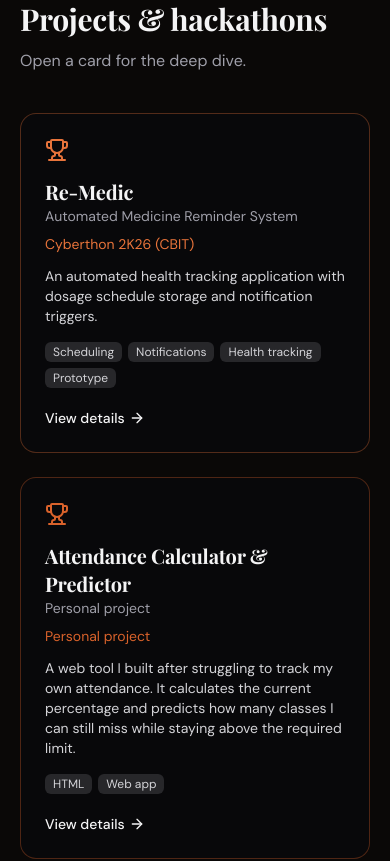
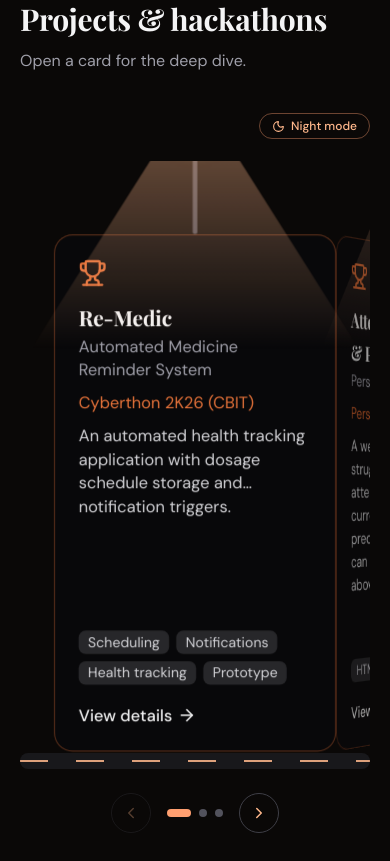
Before and after one commit to bitavaram2006-abhi/AbhinavSai-Portfolio, a React (Vite) app: page / in a window 390 px wide. Shown: the part 5400-6261 px from the top of the page. Built offline with nearby package versions, Linux system fonts and the light colour scheme.

Commit message:
Circular roller carousel

```diff
--- a/src/Portfolio.jsx
+++ b/src/Portfolio.jsx
@@ -7,7 +7,7 @@ import {
   Menu, X, Mail, Phone, MapPin, Copy, Check, Send, ChevronDown, Award, Trophy,
   Smartphone, Globe, Cloud, Wrench, Sparkles, Briefcase, GraduationCap, Code2,
   ArrowRight, Layers, ShieldCheck, AlertCircle, Languages, FileText, ExternalLink, Download,
-  Sun, Moon
+  Sun, Moon, ChevronLeft, ChevronRight
 } from "lucide-react";
 
 /* ----------------------------- DATA ----------------------------- */
@@ -643,6 +643,184 @@ function ProjectDetails({ p, onClose }) {
   );
 }
 
+// Text shown in the top-right corner of the projects area. Change it to whatever you like.
+const MODE_TAG = { dark: "Night mode", light: "Light mode" };
+
+function useIsDark() {
+  const [dark, setDark] = useState(() => document.documentElement.dataset.theme !== "light");
+  useEffect(() => {
+    const el = document.documentElement;
+    const read = () => setDark(el.dataset.theme !== "light");
+    read();
+    const mo = new MutationObserver(read);
+    mo.observe(el, { attributes: true, attributeFilter: ["data-theme"] });
+    return () => mo.disconnect();
+  }, []);
+  return dark;
+}
+
+function useNarrow(q = 640) {
+  const [narrow, setNarrow] = useState(() => window.innerWidth < q);
+  useEffect(() => {
+    const m = window.matchMedia(`(max-width: ${q}px)`);
+    const on = () => setNarrow(m.matches);
+    on();
+    m.addEventListener("change", on);
+    return () => m.removeEventListener("change", on);
+  }, [q]);
+  return narrow;
+}
+
+function ProjectCardBody({ p }) {
+  return (
+    <>
+      {p.logo
+        ? <img src={p.logo} alt={`${p.team} logo`} className="h-11 w-11 rounded-lg object-contain" />
+        : <Trophy style={{ color: p.color }} />}
+      <h3 className="mt-3 text-lg font-bold text-zinc-100">{p.t}</h3>
+      <p className="text-sm text-zinc-400">{p.sub}</p>
+      <p className="mt-2 text-sm" style={{ color: p.color }}>{p.event}</p>
+      <p className="mt-2 line-clamp-3 flex-1 text-sm text-zinc-300">{p.desc}</p>
+      <div className="mt-3 flex flex-wrap gap-1.5">
+        {p.stack.map((t) => <span key={t} className="rounded-md bg-zinc-800 px-2 py-0.5 text-xs text-zinc-300">{t}</span>)}
+      </div>
+      <span className="mt-4 flex items-center gap-1 text-sm font-medium text-zinc-100">View details <ArrowRight size={16} /></span>
+    </>
+  );
+}
+
+/* ---------------------- NIGHT: roller with street lights ---------------------- */
+function Lamp({ delay }) {
+  const reduce = useReducedMotion();
+  return (
+    <div aria-hidden className="pointer-events-none absolute bottom-full left-1/2 -translate-x-1/2" style={{ width: 280, height: 92 }}>
+      <div className="absolute bottom-0 left-1/2 w-1 -translate-x-1/2 rounded-full bg-zinc-600" style={{ height: 92 }} />
+      <motion.div className="absolute left-1/2 -translate-x-1/2"
+        style={{ top: 0, width: 280, height: 190, clipPath: "polygon(43% 0, 57% 0, 100% 100%, 0 100%)", background: "linear-gradient(to bottom, rgba(255,184,140,.42), transparent)" }}
+        animate={reduce ? {} : { opacity: [0.85, 1, 0.78, 1, 0.9] }} transition={{ duration: 4 + delay, repeat: Infinity }} />
+      <span className="absolute left-1/2 top-0 h-3.5 w-3.5 -translate-x-1/2 -translate-y-1/2 rounded-full"
+        style={{ background: "#FFE6D3", boxShadow: "0 0 18px 8px rgba(255,170,120,.65)" }} />
+    </div>
+  );
+}
+
+function Face({ p, i, step, R, spring, active, onSelect, onOpen }) {
+  const o = useTransform(spring, (v) => Math.max(0, 1 - Math.abs(i * step + v) / 130));
+  return (
+    <div style={{ position: "absolute", inset: 0, transform: `rotateY(${i * step}deg) translateZ(${R}px)`, backfaceVisibility: "hidden" }}>
+      <motion.div style={{ opacity: o }} className="relative h-full w-full">
+        <button onClick={() => (active ? onOpen(p) : onSelect())} aria-label={active ? `Open ${p.t}` : `Show ${p.t}`}
+          className={`${glass} flex h-full w-full flex-col overflow-hidden rounded-2xl p-5 text-left`}
+          style={{ borderColor: p.color + "55" }}>
+          <ProjectCardBody p={p} />
+        </button>
+        <Lamp delay={i} />
+      </motion.div>
+    </div>
+  );
+}
+
+function Roller({ onOpen }) {
+  const narrow = useNarrow();
+  const n = PROJECTS.length;
+  const W = narrow ? 240 : 300;
+  const Ht = narrow ? 440 : 400;
+  const step = 48;
+  const R = Math.max(W * 1.05, W / 2 / Math.tan(((step / 2) * Math.PI) / 180));
+  const [idx, setIdx] = useState(0);
+  const rot = useMotionValue(0);
+  const spring = useSpring(rot, { stiffness: 90, damping: 20 });
+  const lane = useTransform(spring, (v) => `${v * -3}px 0px`);
+  useEffect(() => { rot.set(-idx * step); }, [idx]);
+  const go = (d) => setIdx((i) => Math.min(n - 1, Math.max(0, i + d)));
+  const arrow = "flex h-10 w-10 items-center justify-center rounded-full border border-zinc-700 text-red-400 hover:border-red-500/60 disabled:opacity-30";
+
+  return (
+    <div className="overflow-hidden pb-4 pt-28 outline-none" tabIndex={0}
+      onKeyDown={(e) => { if (e.key === "ArrowLeft") go(-1); if (e.key === "ArrowRight") go(1); }}>
+      <motion.div className="relative mx-auto" style={{ width: W, height: Ht, perspective: 1800, touchAction: "pan-y" }}
+        onPanEnd={(e, info) => { if (info.offset.x < -40) go(1); else if (info.offset.x > 40) go(-1); }}>
+        <motion.div className="relative h-full w-full" style={{ rotateY: spring, transformStyle: "preserve-3d" }}>
+          {PROJECTS.map((p, i) => (
+            <Face key={p.t} p={p} i={i} step={step} R={R} spring={spring}
+              active={i === idx} onSelect={() => setIdx(i)} onOpen={onOpen} />
+          ))}
+        </motion.div>
+      </motion.div>
+
+      <div className="relative mx-auto mt-10 h-4 max-w-3xl overflow-hidden rounded-full bg-zinc-900">
+        <motion.div className="absolute inset-x-0 top-1/2 h-0.5 -translate-y-1/2"
+          style={{ backgroundImage: "linear-gradient(90deg, rgba(255,184,140,.85) 50%, transparent 50%)", backgroundSize: "56px 100%", backgroundPosition: lane }} />
+      </div>
+
+      <div className="mt-6 flex items-center justify-center gap-4">
+        <button aria-label="Previous project" disabled={idx === 0} onClick={() => go(-1)} className={arrow}><ChevronLeft size={18} /></button>
+        <div className="flex gap-2">
+          {PROJECTS.map((p, i) => (
+            <button key={p.t} aria-label={`Show ${p.t}`} onClick={() => setIdx(i)}
+              className={`h-2 rounded-full transition-all ${i === idx ? "w-6 bg-red-500" : "w-2 bg-zinc-600"}`} />
+          ))}
+        </div>
+        <button aria-label="Next project" disabled={idx === n - 1} onClick={() => go(1)} className={arrow}><ChevronRight size={18} /></button>
+      </div>
+    </div>
+  );
+}
+
+/* ---------------------- LIGHT: cable bridge ---------------------- */
+function Bridge({ onOpen }) {
+  const reduce = useReducedMotion();
+  const n = PROJECTS.length;
+  const H = 150, T = 12, S = 84;               // svg height, tower-top y, cable sag
+  const fx = (i) => (i + 0.5) / n;              // card centre as a fraction of the width
+  const cy = (x) => T + 4 * S * x * (1 - x);    // cable height at that fraction
+
+  return (
+    <div className="relative">
+      {["-left-2", "-right-2"].map((pos) => (
+        <div key={pos} aria-hidden className={`absolute bottom-0 top-0 hidden w-3 rounded-t-md bg-gradient-to-b from-red-500 to-red-600/40 md:block ${pos}`} />
+      ))}
+
+      <svg aria-hidden className="hidden w-full md:block" viewBox={`0 0 100 ${H}`} preserveAspectRatio="none" style={{ height: H }}>
+        <path d={`M 0 ${T} Q 50 ${T + 2 * S} 100 ${T}`} fill="none" strokeWidth="3" vectorEffect="non-scaling-stroke" style={{ stroke: "var(--color-red-500)" }} />
+        {PROJECTS.map((_, i) => (
+          <line key={i} x1={fx(i) * 100} y1={cy(fx(i))} x2={fx(i) * 100} y2={H} strokeWidth="1.5" vectorEffect="non-scaling-stroke" style={{ stroke: "var(--color-red-400)" }} />
+        ))}
+      </svg>
+
+      <div className="grid gap-y-6 md:auto-cols-fr md:grid-flow-col">
+        {PROJECTS.map((p, i) => (
+          <div key={p.t} className="md:px-3">
+            <div aria-hidden className="mx-auto h-8 w-px md:hidden" style={{ background: "var(--color-red-500)" }} />
+            <motion.div className="h-full" style={{ transformOrigin: "50% 0%" }}
+              animate={reduce ? {} : { rotate: [-0.7, 0.7, -0.7] }} transition={{ duration: 5 + i, repeat: Infinity, ease: "easeInOut" }}>
+              <button onClick={() => onOpen(p)} className={`${glass} flex h-full w-full flex-col rounded-2xl p-6 text-left transition-colors hover:border-red-500/60`}>
+                <ProjectCardBody p={p} />
+              </button>
+            </motion.div>
+          </div>
+        ))}
+      </div>
+
+      <div aria-hidden className="relative mt-4 h-3 overflow-hidden rounded-full bg-zinc-300">
+        <div className="absolute inset-x-0 top-1/2 h-px" style={{ backgroundImage: "repeating-linear-gradient(90deg, #FFF3EA 0 14px, transparent 14px 28px)" }} />
+      </div>
+    </div>
+  );
+}
+
+function Showcase({ onOpen }) {
+  const dark = useIsDark();
+  return (
+    <div className="relative pt-12">
+      <span className="absolute right-0 top-0 inline-flex items-center gap-1.5 rounded-full border border-red-500/40 px-3 py-1 text-xs font-medium text-red-400">
+        {dark ? <Moon size={13} /> : <Sun size={13} />} {dark ? MODE_TAG.dark : MODE_TAG.light}
+      </span>
+      {dark ? <Roller onOpen={onOpen} /> : <Bridge onOpen={onOpen} />}
+    </div>
+  );
+}
+
 function Projects() {
   const [sel, setSel] = useState(null);
   useEffect(() => {
@@ -653,23 +831,7 @@ function Projects() {
   }, [sel]);
   return (
     <Section id="projects" title="Projects & hackathons" sub="Open a card for the deep dive.">
-      <div className="grid gap-6 md:grid-cols-3">
-        {PROJECTS.map((p) => (
-          <Tilt key={p.t} color={p.color} onClick={() => setSel(p)}>
-            {p.logo
-              ? <img src={p.logo} alt={`${p.team} logo`} className="h-12 w-12 rounded-lg object-contain" />
-              : <Trophy style={{ color: p.color }} />}
-            <h3 className="mt-4 text-xl font-bold text-zinc-100">{p.t}</h3>
-            <p className="text-sm text-zinc-400">{p.sub}</p>
-            <p className="mt-2 text-sm" style={{ color: p.color }}>{p.event}</p>
-            <p className="mt-3 flex-1 text-sm text-zinc-300">{p.desc}</p>
-            <div className="mt-4 flex flex-wrap gap-1.5">
-              {p.stack.map((t) => <span key={t} className="rounded-md bg-zinc-800 px-2 py-0.5 text-xs text-zinc-300">{t}</span>)}
-            </div>
-            <span className="mt-5 flex items-center gap-1 text-sm font-medium text-zinc-100">View details <ArrowRight size={16} /></span>
-          </Tilt>
-        ))}
-      </div>
+      <Showcase onOpen={setSel} />
       <AnimatePresence>
         {sel && (
           <motion.div className="fixed inset-0 z-50 flex items-center justify-center bg-zinc-950/80 p-5 backdrop-blur-sm"
```
